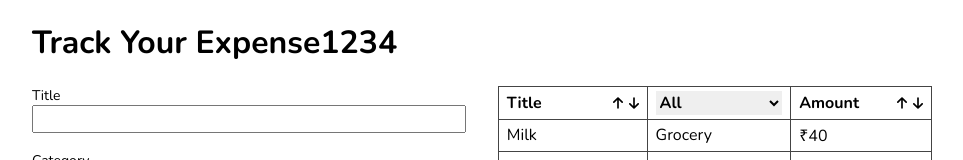
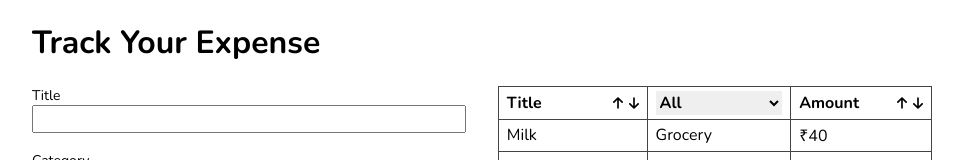
Before and after one commit to shirish2121/Expense-Tracker-Project, a React (Vite) app: page / in a window 1280 px wide. Shown: the top 160 px of the page, without its empty margins (158-1121 px from the left). Built offline with nearby package versions, Linux system fonts and the light colour scheme.

Commit message:
apply localstorage through useLocalStorage.js. when the user insert the new record and refreshes the page then the data persist

```diff
--- a/src/App.jsx
+++ b/src/App.jsx
@@ -7,7 +7,7 @@ import React from 'react';
 import { useLocalStorage } from './hooks/useLocalStorage';
 
 function App() {
-  const [expenses, setExpenses] = useState(expenseData);
+  const [expenses, setExpenses] = useLocalStorage('expenses', expenseData);
   const [expense, setExpense] = useState({
     title: '',
     category: '',
@@ -25,14 +25,7 @@ function App() {
 
   return (
     <main>
-      <h1
-        onClick={() => {
-          setLocalStorageData((prevState) => [5, 6, 7, 8]);
-        }}
-      >
-        Track Your Expense
-        {localStorageData}
-      </h1>
+      <h1>Track Your Expense</h1>
       <div className='expense-tracker'>
         <ExpenseForm
           expenses={expenses}
--- a/src/hooks/useLocalStorage.js
+++ b/src/hooks/useLocalStorage.js
@@ -27,9 +27,11 @@ export function useLocalStorage(key, initialData) {
   const updateLocalStorage = (newData) => {
     if (typeof newData === 'function') {
       console.log('I am in updateLocalStorage function');
-      localStorage.setItem(key, JSON.stringify(newData()));
+      localStorage.setItem(key, JSON.stringify(newData(data)));
+    } else {
+      localStorage.setItem(key, JSON.stringify(newData));
     }
-    localStorage.setItem(key, JSON.stringify(newData));
+
     setData(newData);
   };
 
```
